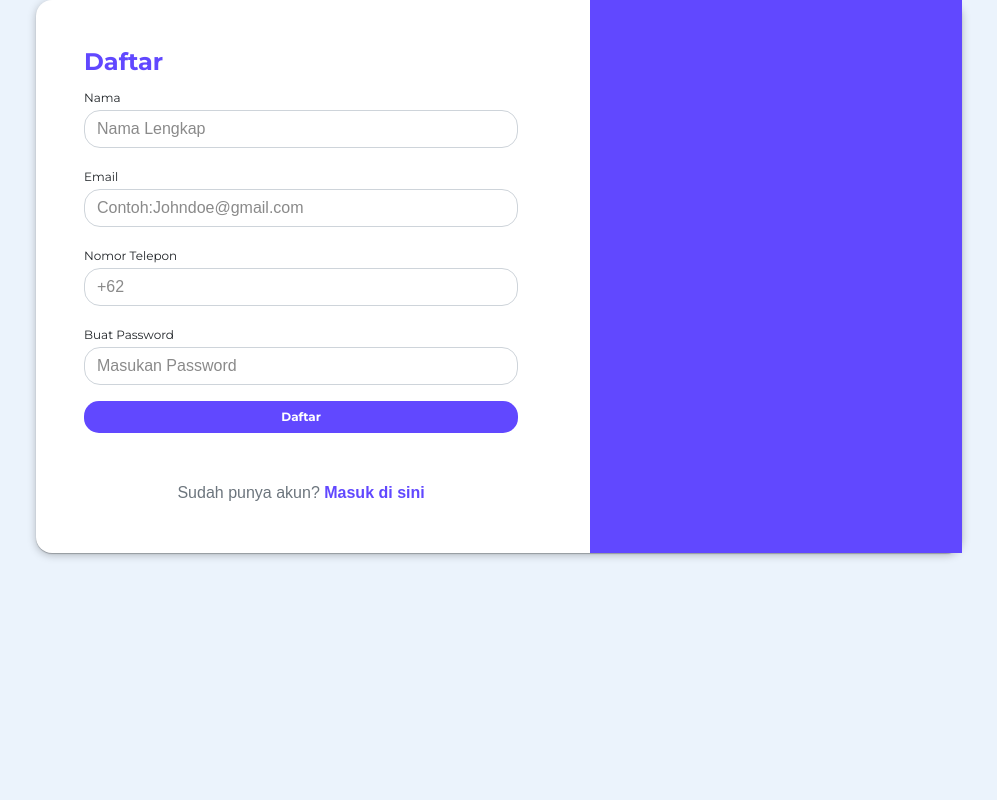
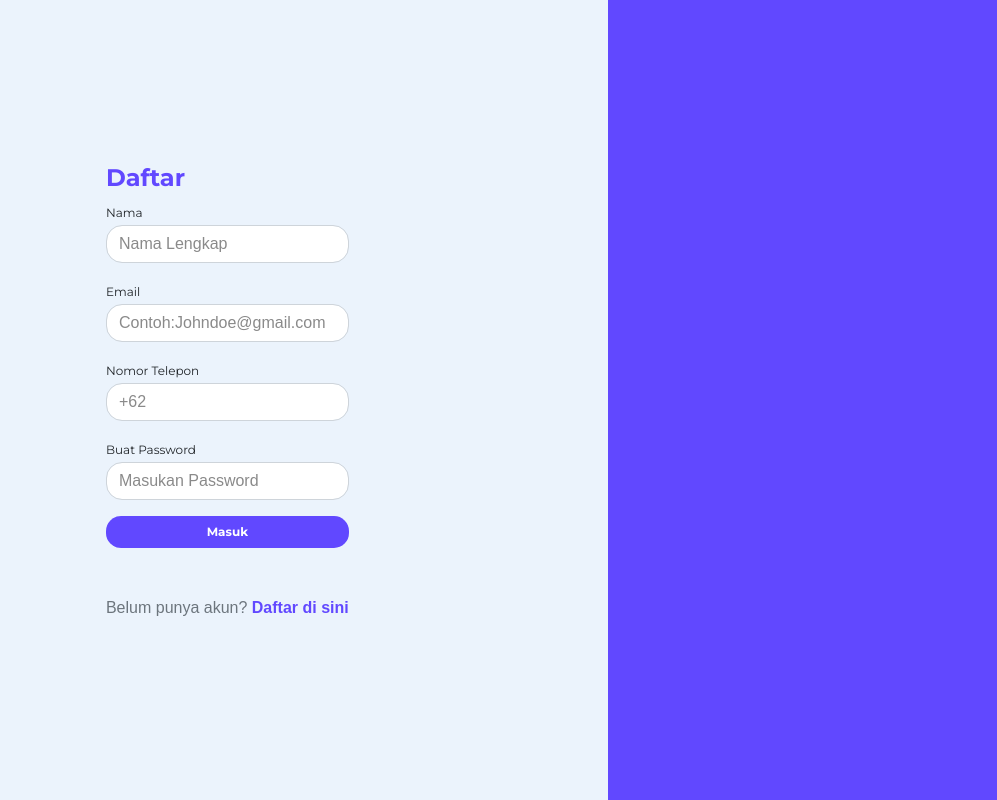
Before and after one commit to dickymhikam/CP-B5-Binar, a React (Vite) app: page /register in a window 1280 px wide. Shown: the whole page, without its empty margins (141-1138 px from the left). Built offline with nearby package versions, Linux system fonts and the light colour scheme.

Commit message:
perubahan di awal

```diff
--- a/src/components/Login.jsx
+++ b/src/components/Login.jsx
@@ -5,51 +5,33 @@ import React from "react";
 const Login = () => {
   return (
     <>
-      <div id="main-wrapper" className="container pt-5">
-        <div className="row justify-content-center">
-            <div className="col-xl-10">
-                <div className="card border-0">
-                    <div className="card-body p-0 ">
-                        <div className="row">
-                            <div className="col-lg-7">
-                                <div className="p-5">
+      <div className="row auth-coba ">
+      <div className=" col-lg-7 my-auto d-flex justify-content-center">
+          <div className="px-5">
           <h3 className="txtmasuk font-bold">Masuk</h3>
-                                    <form>
-                                        <div className="control-form mb-3">
-                                            <label htmlFor="email">Email / No Telepon</label>
+          <form className='fm'>
+              <div className="control-form mb-3  ">
+              <label>Email / No Telepon</label>
                 <input type="email"
                 className="form-control"
-                                          id="email"
                 placeholder="Contoh:Johndoe@gmail.com"/>
               </div>
-
               <div className="control-form mb-3">
-                                          <label htmlFor="password">Password</label>
+                <label>Password</label>
                 <input
                 type="password"
                 className="form-control"
-                                          id="password"
                 placeholder="Masukan Password"/>
               </div>
-
               <div className="d-grid mb-5 ">
                 <button className="btn btn-masuk" type="submit">Masuk</button>
               </div>
-
-                                        <p className="control-form text-muted text-center">Belum punya akun? <a href="/register" className="text-decoration-none"> Daftar di sini</a></p>
+              <p className="control-form text-muted text-center">Belum punya akun? <a href="/register" className="text-decoration-none a"> Daftar di sini</a></p>
             </form>
           </div>
       </div>
-                            <div className="col-lg-5 d-none d-sm-inline-block">
-                                <div className="account-block rounded-right">
+      <div className="col-lg-5 account-block">
       </div>
-                            </div>
-                        </div>
-                    </div>
-                </div>
-            </div>
-        </div>
-
 </div>
     </>
   );
--- a/src/components/register.jsx
+++ b/src/components/register.jsx
@@ -3,25 +3,19 @@ import React from 'react'
 
 const register = () => {
   return (
-      <div id="main-wrapper" className="container">
-        <div className="row justify-content-center">
-            <div className="col-xl-10">
-                <div className="card border-0">
-                    <div className="card-body p-0">
-                        <div className="row">
-                            <div className="col-lg-7">
-                                <div className="p-5">
-                                        <h3 className="txtmasuk font-bold ">Daftar</h3>
+    <div className="row auth-coba ">
+    <div className=" col-lg-7 my-auto d-flex justify-content-center">
+        <div className="px-5">
+        <h3 className="txtmasuk font-bold">Daftar</h3>
         <form>
           <div className="control-form mb-3 ">
             <label>Nama</label>
               <input
                type="text"
                className="form-control"
-                                            placeholder="Nama Lengkap" required/>
+                placeholder="Nama Lengkap"/>
             </div>
-
-                                        <div className=" control-form mb-3">
+            <div className="control-form mb-3  ">
             <label>Email</label>
               <input type="email"
               className="form-control"
@@ -43,31 +37,15 @@ const register = () => {
               className="form-control"
               placeholder="Masukan Password"/>
             </div>
-
             <div className="d-grid mb-5 ">
-                                          <button className="btn btn-masuk" type="submit">Daftar</button>
+              <button className="btn btn-masuk" type="submit">Masuk</button>
             </div>
-
-                                        <p className="control-form text-muted text-center mt-3 mb-0 ">Sudah punya akun? <a href="/login" className="text-decoration-none">Masuk di sini</a></p>
+            <p className="control-form text-muted text-center">Belum punya akun? <a href="/Login" className="text-decoration-none a "> Daftar di sini</a></p>
           </form>
         </div>
     </div>
-
-
-
-                            <div className="col-lg-5 d-none d-lg-inline-block">
-                                <div className="account-block rounded-right">
+    <div className="col-lg-5 account-block">
     </div>
-                            </div>
-                        </div>
-                    </div>
-
-                </div>
-
-
-            </div>
-        </div>
-
 </div>
   )
 }
--- a/src/styles/auth.css
+++ b/src/styles/auth.css
@@ -1,9 +1,7 @@
-.main-body {
-  display: flex;
-  align-items: center;
-  justify-content: center;
+
+.auth-coba{
+  height: 100vh;
 }
-
 .txtmasuk{
   color:#6148FF;
   font-family: 'Montserrat', sans-serif;
@@ -15,8 +13,9 @@
   size : 12px ;
 }
 
-input{
+.form-control{
   border-radius : 16px !important;
+
 }
 ::placeholder {
   color: #8A8A8A !important;
@@ -30,16 +29,25 @@ input{
   border-radius : 16px;
   size : 14px ;
 }
-a{
+.a{
+  font-family: 'Poppins', sans-serif;
   color:#6148FF !important;
   font-weight: bold;
-  font-family: 'Poppins', sans-serif;
+
 
 }
+.account-block {
+  /* padding: 0; */
+  background-color : #6148FF !important;
+  /* height: 100%;
+  position: relative;  */
+}
 
-.account-block {
-  padding: 0;
-  background-color : #6148FF !important;
-  height: 100%;
-  position: relative;
+@media (max-width: 990px) {
+  .account-block {
+      display:none
+
+
+  }
+
 }
```
Lines whose indentation alone changed are shown as unchanged.
